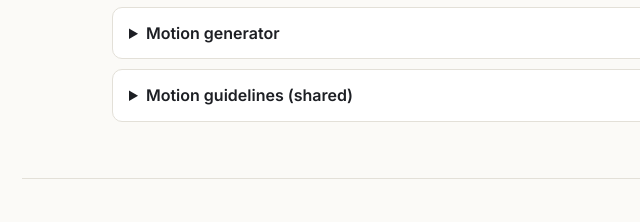
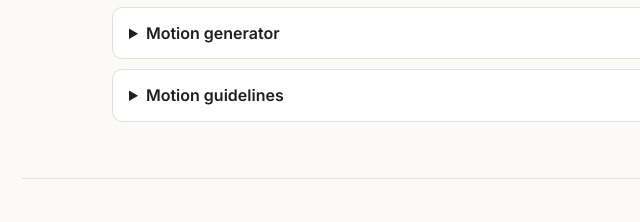
Before and after one commit to Woojin8098/CoTAMP, a plain HTML site: page index.html in a window 1280 px wide. Shown: the part 9878-10100 px from the top of the page, 148-788 px from the left. Drawn offline with Linux system fonts and the light colour scheme.

Commit message:
Rename the motion guidelines prompt label
Co-Authored-By: Claude Opus 5.5 <noreply@anthropic.com>

```diff
--- a/index.html
+++ b/index.html
@@ -466,7 +466,7 @@ document.querySelector('.theme-toggle').addEventListener('click',function(){
 - Trajectory feedback images sample failure intervals padded by 1 s every 0.25 s, plus initial/final and peak-error frames. Use feedback.images for attachment order and whole-motion timestamps. A synthesis failure without a trajectory may provide textual diagnostics only.
 - The host finishes when final trajectory validation passes. Each session permits one draft and at most two corrections; format, pose and trajectory failures share this correction budget. If the correction budget is exhausted, the run fails without a fresh-session retry. Stop after writing the requested JSON file; no acceptance response is needed.
 </pre></details>
-<details class="prompt"><summary>Motion guidelines (shared)</summary><pre>## Constraints
+<details class="prompt"><summary>Motion guidelines</summary><pre>## Constraints
 - Generate motion only for the participating robots and satisfy the supplied initial state and goal requirements. Preserve explicitly fixed boundary poses, required contacts and movable-object endpoints when specified.
 - Maintain support from at least three feet, or from a diagonal pair: LF–RH or RF–LH. Relocate at most one foot or one diagonal pair per robot at a time, keeping the remaining feet anchored in their support frames. Moving supports may carry those anchors through the world.
 - Keep every robot configuration within the supplied joint limits. Body poses and foot placements must be jointly reachable throughout the motion, including transitions between contact states.
```
